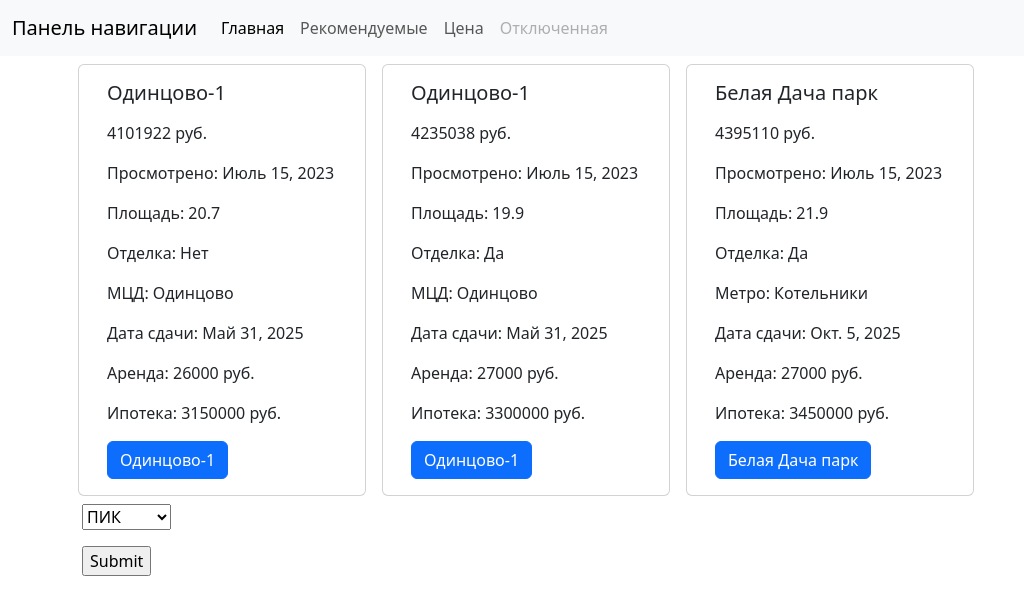
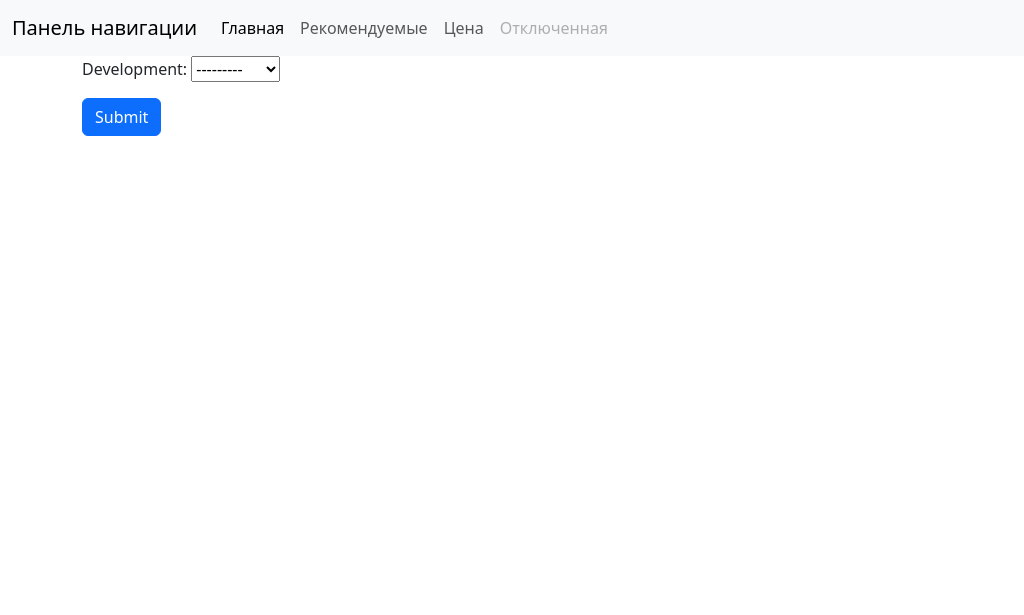
Before and after one commit to bazunaka/bazParsing, a Django app: page /home/ in a window 1280 px wide. Shown: the top 615 px of the page, without its empty margins (0-1024 px from the left). Run offline with Django 3.2, Linux system fonts and the light colour scheme; data comes from the database, SQL or seed files in the repository.

Commit message:
search via GET

```diff
--- a/bazParsing/bazParsing_service/settings.py
+++ b/bazParsing/bazParsing_service/settings.py
@@ -37,7 +37,6 @@ INSTALLED_APPS = [
     'django.contrib.messages',
     'django.contrib.staticfiles',
     'parsing',
-    'debug_toolbar'
 ]
 
 MIDDLEWARE = [
--- a/bazParsing/bazParsing_service/urls.py
+++ b/bazParsing/bazParsing_service/urls.py
@@ -28,4 +28,3 @@ urlpatterns = [
 if settings.DEBUG:
     urlpatterns += static(settings.MEDIA_URL, document_root=settings.MEDIA_ROOT)
     urlpatterns += static(settings.STATIC_URL, document_root=settings.STATIC_ROOT)
-    urlpatterns += [path("debug/", include("debug_toolbar.urls"))]
--- a/bazParsing/parsing/forms.py
+++ b/bazParsing/parsing/forms.py
@@ -3,4 +3,4 @@ from .models import Development
 
 
 class FindForm(forms.Form):
-    development = forms.ModelChoiceField(queryset=Development.objects.all())
+    development = forms.ModelChoiceField(queryset=Development.objects.all(), to_field_name='name')
--- a/bazParsing/parsing/templates/parsing/home.html
+++ b/bazParsing/parsing/templates/parsing/home.html
@@ -23,12 +23,10 @@
             </div>
         </div>
     {% endfor %}
-    <form method="POST" action="">
-        <p><select name="dev">
-            {% for dev in dev_list %}
-                <option>{{ dev.name }}</option>
-            {% endfor %}
-        </select></p>
-        <p><input type="submit"></p>
+    <form method="GET" action="">
+        <div class="form-group">
+            {{ form.as_p }}
+        </div>
+        <button type="submit" class="btn btn-primary">Submit</button>
     </form>
 {% endblock %}
--- a/bazParsing/parsing/views.py
+++ b/bazParsing/parsing/views.py
@@ -1,11 +1,21 @@
 from django.shortcuts import render
+
+from .forms import FindForm
 from .models import Development, Apartment
 
 
 # Create your views here.
 
 def home_view(request):
-    query_set = Apartment.objects.all()
+    development = request.GET.get('development')
     query_dev = Development.objects.all()
+    query_set = []
+    if development:
+        _filter = {}
+        _filter['development__name'] = development
+        query_set = Apartment.objects.filter(**_filter)
+
+    form = FindForm()
     return render(request, 'parsing/home.html', {'object_list': query_set,
-                                                 'dev_list': query_dev})
+                                                 'dev_list': query_dev,
+                                                 'form': form})
```
